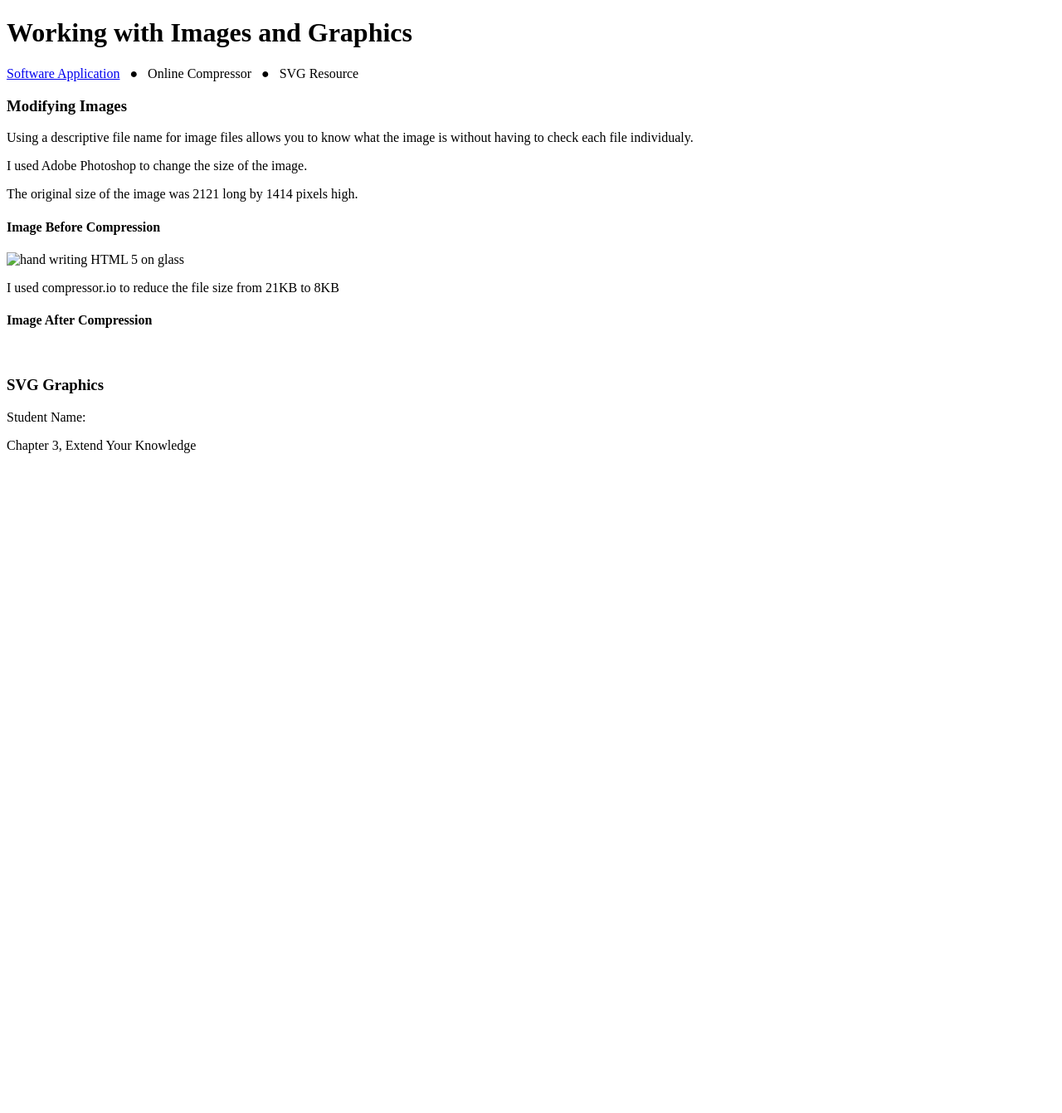
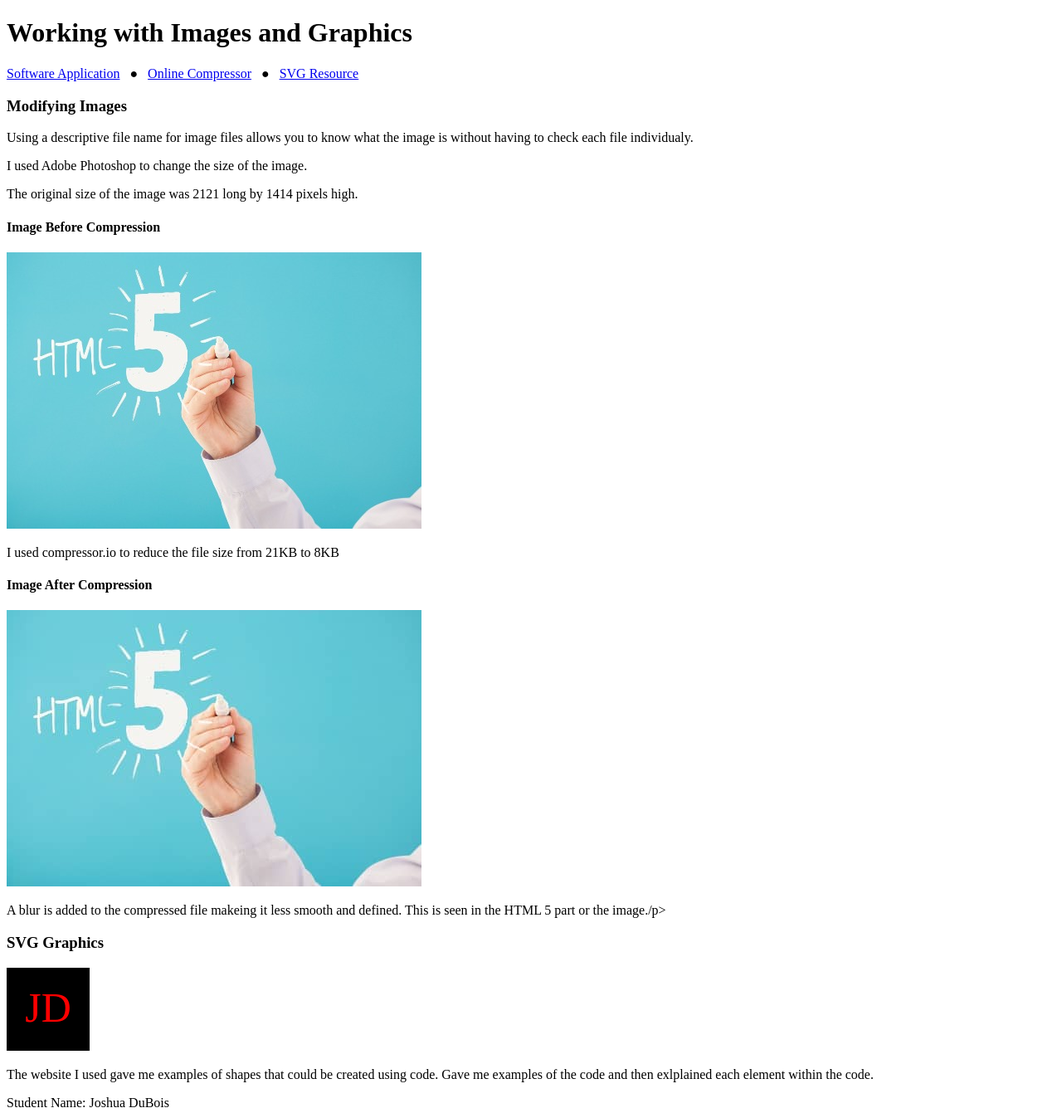
Before and after one commit to J0DuBois/lab3, a plain HTML site: page extend/extend03.html in a window 1280 px wide. Shown: the top 1341 px of the page at 83% size. Before the commit the page ends 800 px from the top, so only its background shows below. Drawn offline with Linux system fonts and the light colour scheme.

Commit message:
lab3
completed extend section of the lab

```diff
--- a/extend/extend03.html
+++ b/extend/extend03.html
@@ -17,8 +17,8 @@
 
 	<nav>
 		<p> <a href="https://express.adobe.com/tools/image-resize" target = "_blank">Software Application</a> &nbsp; &#9679; &nbsp;
-		Online Compressor &nbsp; &#9679; &nbsp;
-		SVG Resource</p>
+		<a href="https://compressor.io/" target="_blank">Online Compressor</a> &nbsp; &#9679; &nbsp;
+		<a href="https://developer.mozilla.org/en-US/docs/Web/SVG/Tutorial/Basic_Shapes" target="_blank">SVG Resource</a></p>
 	</nav>
 
 	<main>
@@ -38,17 +38,17 @@
 
             <h4>Image Before Compression</h4>
             <!-- Use image element below to insert the image before compression, html5.jpg -->
-            <img scr="images/html5.jpeg" alt="hand writing HTML 5 on glass" style="width:500px;height:333px">
+            <img src="images/html5.jpg" alt="hand writing HTML 5 on glass" style="width:500px;height:333px">
 
             <!-- 4th paragraph element: Use the paragraph element below to identify the online image compressor you used to reduce the file size. What was the original image file size? What was the reduced image file size? Use complete sentences.  -->
             <p>I used compressor.io to reduce the file size from 21KB to 8KB</p>
 
             <h4>Image After Compression</h4>
             <!-- Use image element below to insert the image after compression, html5_min.jpg -->
-            <img>
+            <img src="images/html5_min.jpg" alt="hand writing HTML 5 on glass" style="width:500px;height:333px" >
 
             <!-- 5th paragraph element: Use the paragraph element below to note any visual changes that you can see between html5.jpg and html5_min.jpg -->
-            <p></p>
+            <p>A blur is added to the compressed file makeing it less smooth and defined. This is seen in the HTML 5 part or the image./p>
 
         </div>
 
@@ -57,17 +57,20 @@
                 <h3>SVG Graphics</h3>
 
                 <!-- Insert your SVG code below this comment -->
-
+								<svg width="100" height="100">
+									<rect width = "100%" height = "100%" fill="black"/>
+									<text x = "50" y ="65" font-size="50" text-anchor="middle" fill ="red">JD</text>
+								</svg>
 
                 <!-- 6th paragraph element: Use the paragraph element below to provide information about the resource you used to help create your SVG image -->
-                <p></p>
+                <p>The website I used gave me examples of shapes that could be created using code. Gave me examples of the code and then exlplained each element within the code. </p>
 
         </div>
 
 	</main>
 
 	<footer>
-		<p>Student Name: </p>
+		<p>Student Name: Joshua DuBois </p>
 		<p>Chapter 3, Extend Your Knowledge</p>
 	</footer>
 
```
Also changed, not shown: extend/images/html5.jpg (renamed from extend/images/html5.jpeg), extend/images/html5_min.jpg (renamed from extend/images/html5_min.jpeg).
